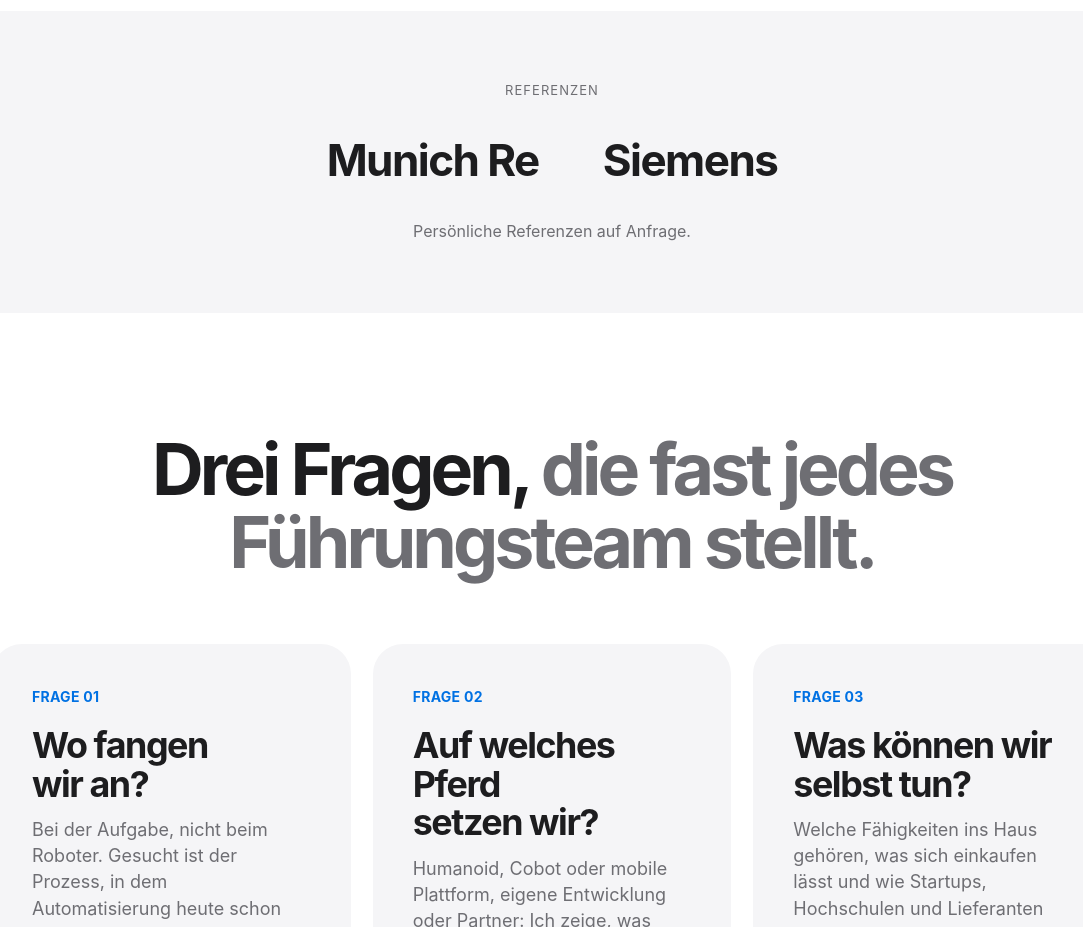
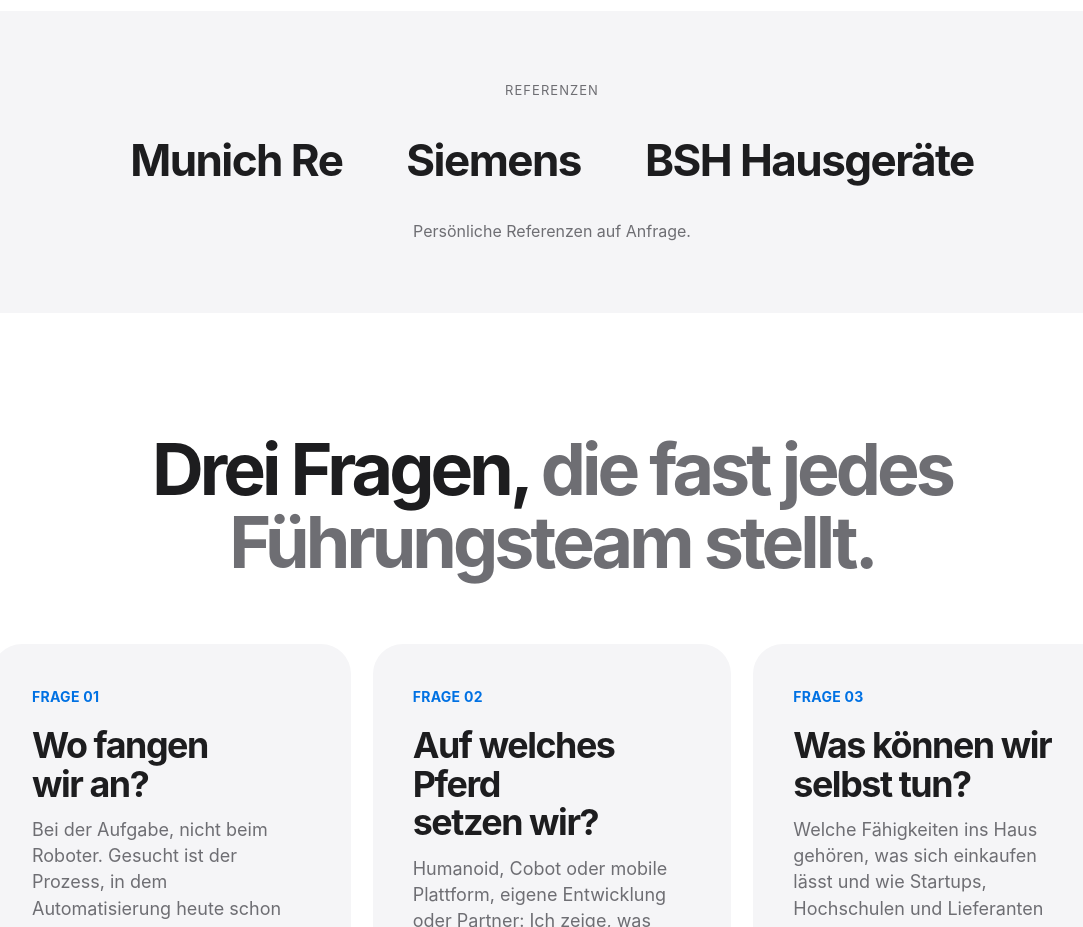
Before and after one commit to Alexander-Koenig-TUM/alexander-koenig-website, a plain HTML site: page index.html in a window 1280 px wide. Shown: the part 1380-2307 px from the top of the page, without its empty margins (88-1171 px from the left). Drawn offline with Linux system fonts and the light colour scheme.

Commit message:
Referenzen: BSH Hausgeräte ergänzt (DE/EN)

```diff
--- a/index.html
+++ b/index.html
@@ -54,7 +54,7 @@
     <div class="ref-names">
         <span>Munich Re</span>
         <span>Siemens</span>
-        <!-- Platz für eine weitere Referenz: nach Freigabe als <span>Name</span> ergänzen -->
+        <span>BSH Hausgeräte</span>
     </div>
     <p>Persönliche Referenzen auf Anfrage.</p>
 </section>
```
Also changed, not shown: english.html (+1 -1 lines).
